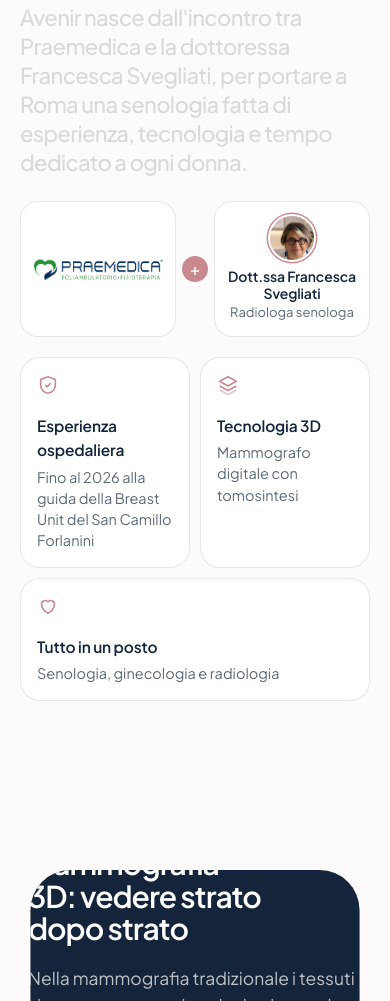
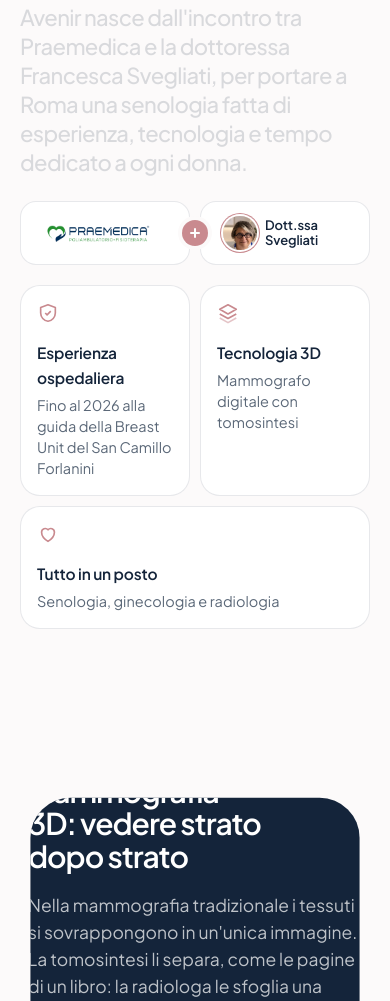
Before and after one commit to agneseb19/avenir-medical-care, a plain HTML site: page sito/index.html in a window 390 px wide. Shown: the part 1373-2374 px from the top of the page. Drawn offline with nearby package versions, Linux system fonts and the light colour scheme.

Commit message:
Home: + centrato tra Praemedica e dottoressa, riquadri più compatti
Co-Authored-By: Claude Opus 5.5 <noreply@anthropic.com>

```diff
--- a/sito/assets/style.css
+++ b/sito/assets/style.css
@@ -720,3 +720,22 @@ a.contatto:hover { transform: translateY(-6px); box-shadow: var(--ombra); }
   .inc-voce small { font-size: 13px !important; }
   .inc-piu { width: 26px !important; height: 26px !important; font-size: 16px !important; }
 }
+
+/* + centrato tra i due riquadri e riquadri compatti */
+.incontro { position: relative; gap: 14px; }
+.inc-piu { position: absolute !important; left: 50%; top: 50%; transform: translate(-50%, -50%); z-index: 2; width: 32px !important; height: 32px !important; padding: 0; font-size: 0 !important; box-shadow: 0 0 0 4px var(--carta); }
+.inc-piu::before, .inc-piu::after { content: ""; position: absolute; left: 50%; top: 50%; width: 12px; height: 2px; border-radius: 1px; background: #fff; transform: translate(-50%, -50%); }
+.inc-piu::after { transform: translate(-50%, -50%) rotate(90deg); }
+@media (max-width: 760px) {
+  .incontro { gap: 10px; }
+  .inc-voce { flex-direction: row !important; justify-content: center !important; text-align: left; min-height: 64px; padding: 10px 12px; gap: 8px; border-radius: 16px; }
+  .inc-logo { max-width: 104px; }
+  .inc-foto { width: 34px; height: 34px; box-shadow: 0 0 0 2px #fff, 0 0 0 3px var(--rosa); }
+  .inc-voce b { font-size: 13px !important; line-height: 1.2; }
+  .inc-voce small { display: none; }
+  .inc-piu { width: 26px !important; height: 26px !important; }
+  .inc-piu::before, .inc-piu::after { width: 10px; }
+}
+@media (max-width: 760px) { .nasc-mob { display: none; } .incontro .inc-voce + .inc-piu + .inc-voce { padding-left: 20px; } }
+.incontro .inc-voce { flex: 1 1 50% !important; box-sizing: border-box; }
+@media (max-width: 760px) { .incontro .inc-voce + .inc-piu + .inc-voce { padding-left: 22px; padding-right: 8px; } .incontro .inc-voce:first-child { padding-right: 22px; padding-left: 8px; } }
--- a/sito/index.html
+++ b/sito/index.html
@@ -136,7 +136,7 @@
         <div class="incontro" data-su>
           <a class="inc-voce" href="https://praemedica.it" target="_blank" rel="noopener" aria-label="Praemedica, apre il sito"><img class="inc-logo" src="assets/img/praemedica-logo.png" alt="Praemedica" width="617" height="124" loading="lazy"></a>
           <span class="inc-piu" aria-hidden="true">+</span>
-          <a class="inc-voce" href="chi-siamo.html"><img class="inc-foto" src="assets/img/svegliati-volto.jpg" alt="" loading="lazy"><span><b>Dott.ssa Francesca Svegliati</b><small>Radiologa senologa</small></span></a>
+          <a class="inc-voce" href="chi-siamo.html"><img class="inc-foto" src="assets/img/svegliati-volto.jpg" alt="" loading="lazy"><span><b>Dott.ssa <span class="nasc-mob">Francesca </span>Svegliati</b><small>Radiologa senologa</small></span></a>
         </div>
         <div class="intro-dati">
           <div class="dato" data-su><svg><use href="#i-scudo"/></svg><b>Esperienza ospedaliera</b><small>Fino al 2026 alla guida della Breast Unit del San Camillo Forlanini</small></div>
```
